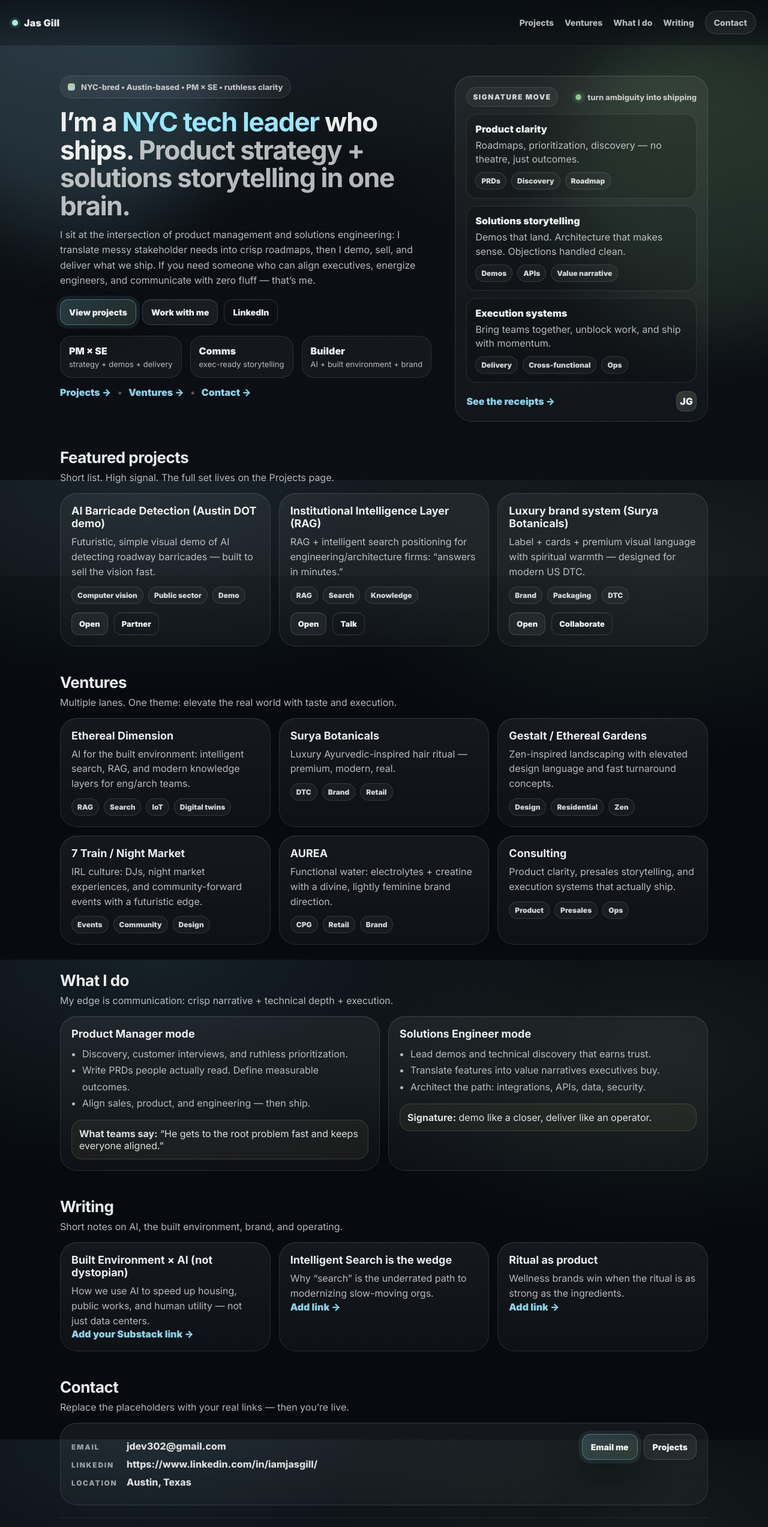
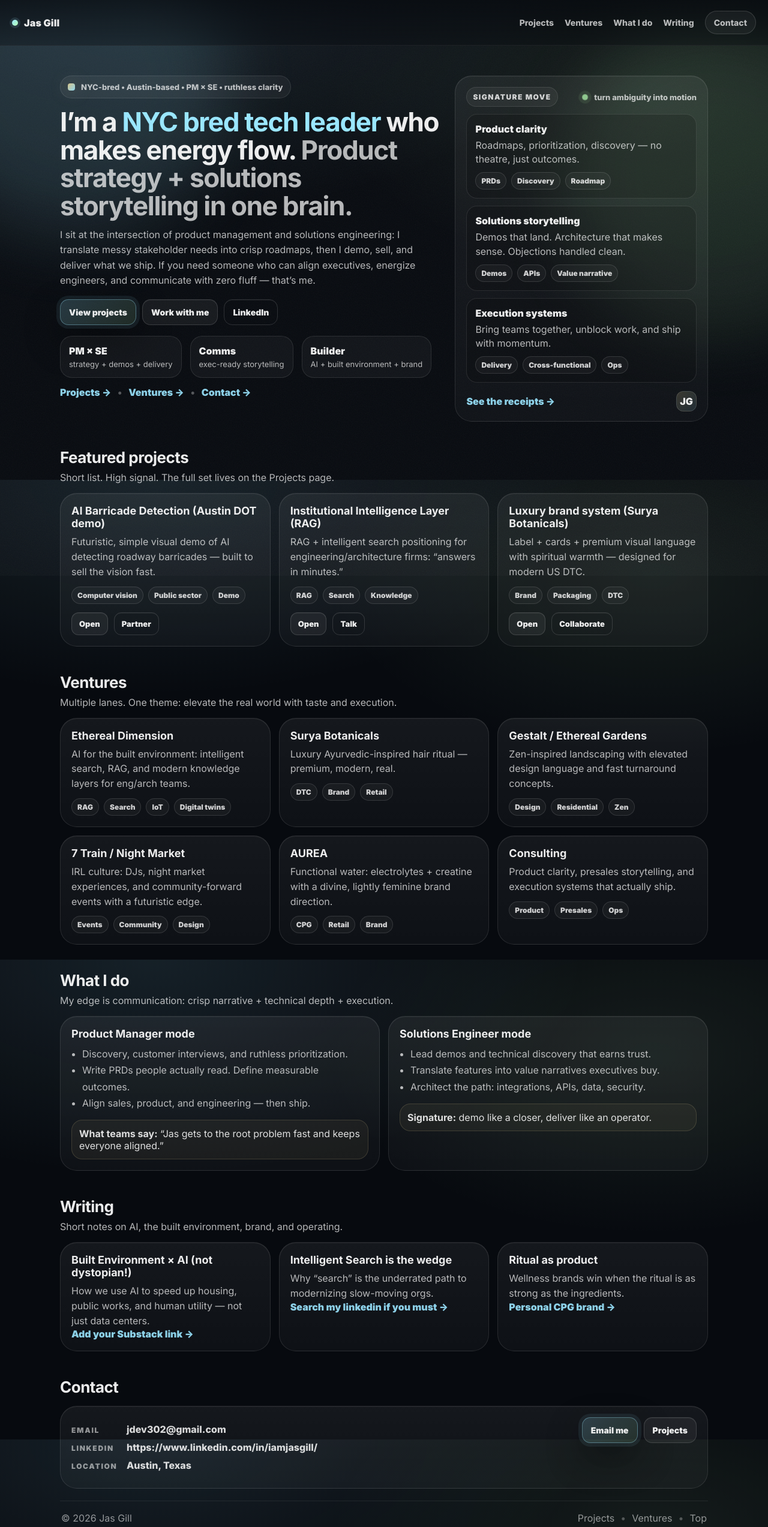
Before and after one commit to jgill302/jasgill, a plain HTML site: page index.html in a window 1280 px wide. Shown: the top 2546 px of the page at 60% size. Drawn offline with Linux system fonts and the light colour scheme.

Commit message:
Update text and links in index.html

```diff
--- a/index.html
+++ b/index.html
@@ -45,7 +45,7 @@
         </div>
 
         <h1>
-          I’m a <span class="accent">NYC tech leader</span> who ships.
+          I’m a <span class="accent">NYC bred tech leader</span> who makes energy flow.
           <span class="muted">Product strategy + solutions storytelling in one brain.</span>
         </h1>
 
@@ -91,7 +91,7 @@
             <div class="chip">Signature move</div>
             <div class="status">
               <span class="pulse"></span>
-              turn ambiguity into shipping
+              turn ambiguity into motion
             </div>
           </div>
 
@@ -226,7 +226,7 @@
             <li>Align sales, product, and engineering — then ship.</li>
           </ul>
           <div class="callout">
-            <strong>What teams say:</strong> “He gets to the root problem fast and keeps everyone aligned.”
+            <strong>What teams say:</strong> “Jas gets to the root problem fast and keeps everyone aligned.”
           </div>
         </div>
 
@@ -252,21 +252,21 @@
 
       <div class="grid">
         <article class="card" data-reveal>
-          <h3>Built Environment × AI (not dystopian)</h3>
+          <h3>Built Environment × AI (not dystopian!)</h3>
           <p>How we use AI to speed up housing, public works, and human utility — not just data centers.</p>
-          <a class="miniLink" href="#" aria-label="Add Substack link">Add your Substack link →</a>
+          <a class="miniLink" href="#" aria-label="https://substack.com/@jasgill718">Add your Substack link →</a>
         </article>
 
         <article class="card" data-reveal>
           <h3>Intelligent Search is the wedge</h3>
           <p>Why “search” is the underrated path to modernizing slow-moving orgs.</p>
-          <a class="miniLink" href="#" aria-label="Add LinkedIn article link">Add link →</a>
+          <a class="miniLink" href="#" aria-label="Add LinkedIn article link">Search my linkedin if you must →</a>
         </article>
 
         <article class="card" data-reveal>
           <h3>Ritual as product</h3>
           <p>Wellness brands win when the ritual is as strong as the ingredients.</p>
-          <a class="miniLink" href="#" aria-label="Add blog link">Add link →</a>
+          <a class="miniLink" href="#" aria-label="https://suryabotanicals.com">Personal CPG brand →</a>
         </article>
       </div>
     </section>
@@ -274,7 +274,7 @@
     <section id="contact" class="section">
       <div class="sectionHead">
         <h2>Contact</h2>
-        <p>Replace the placeholders with your real links — then you’re live.</p>
+
       </div>
 
       <div class="contactCard card" data-reveal>
```
